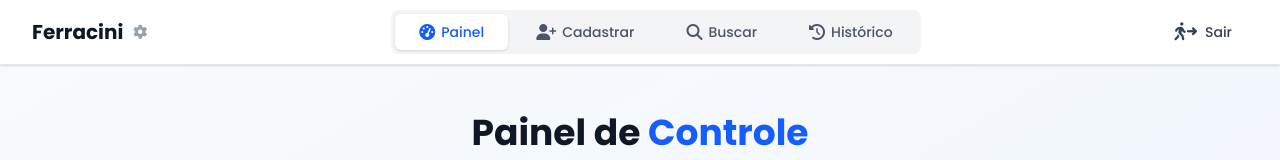
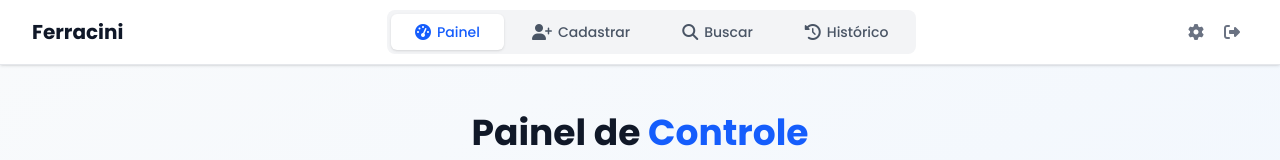
Before and after one commit to adrianolopees/ferracini-crm, a React (Vite) app: page /dashboard in a window 1280 px wide. Shown: the top 160 px of the page. Built offline with nearby package versions, Linux system fonts and the light colour scheme; no server answers; the database is empty; sample sign-in values are in the browser's storage.

Commit message:
refactor: update settings button styling and reposition within Navigation component

```diff
--- a/src/components/layout/Navigation.tsx
+++ b/src/components/layout/Navigation.tsx
@@ -25,13 +25,6 @@ function Navigation() {
               Ferracini{' '}
               <span className={workspaceId === 'demo' ? 'text-amber-600' : 'text-blue-600'}>{displayName}</span>
             </h2>
-            <button
-              onClick={() => setIsSettingsOpen(true)}
-              className="flex items-center justify-center p-1.5 text-gray-400 hover:text-blue-600 transition-all duration-200 hover:scale-110 active:scale-95 cursor-pointer"
-              title="Configurações de Lojas"
-            >
-              <i className="fa-solid fa-gear text-sm leading-none"></i>
-            </button>
           </div>
 
           {/* Tabs for Navigation */}
@@ -77,15 +70,21 @@ function Navigation() {
             </button>
           </div>
           {/* NOVO: Engrenagem + Sair */}
+
           <div className="flex items-center gap-1">
-            {/* Btn exit */}
+            <button
+              onClick={() => setIsSettingsOpen(true)}
+              className="flex items-center justify-center p-2 text-gray-500 hover:text-blue-600 transition-all duration-200 hover:scale-110 active:scale-95 cursor-pointer"
+              title="Configurações de Lojas"
+            >
+              <i className="fa-solid fa-gear text-base"></i>
+            </button>
             <button
               onClick={() => logout()}
-              className="inline-flex items-center px-2 sm:px-4 py-2 text-sm font-medium text-gray-700 hover:text-red-600 transition-all duration-200 hover:scale-105 active:scale-95 cursor-pointer"
+              className="flex items-center justify-center p-2 text-gray-500 hover:text-red-600 transition-all duration-200 hover:scale-110 active:scale-95 cursor-pointer"
               title="Sair do sistema"
             >
-              <i className="fa-solid fa-person-walking-arrow-right text-lg"></i>
-              <span className="ml-2 hidden sm:inline">Sair</span>
+              <i className="fa-solid fa-right-from-bracket text-base"></i>
             </button>
           </div>
         </div>
```
